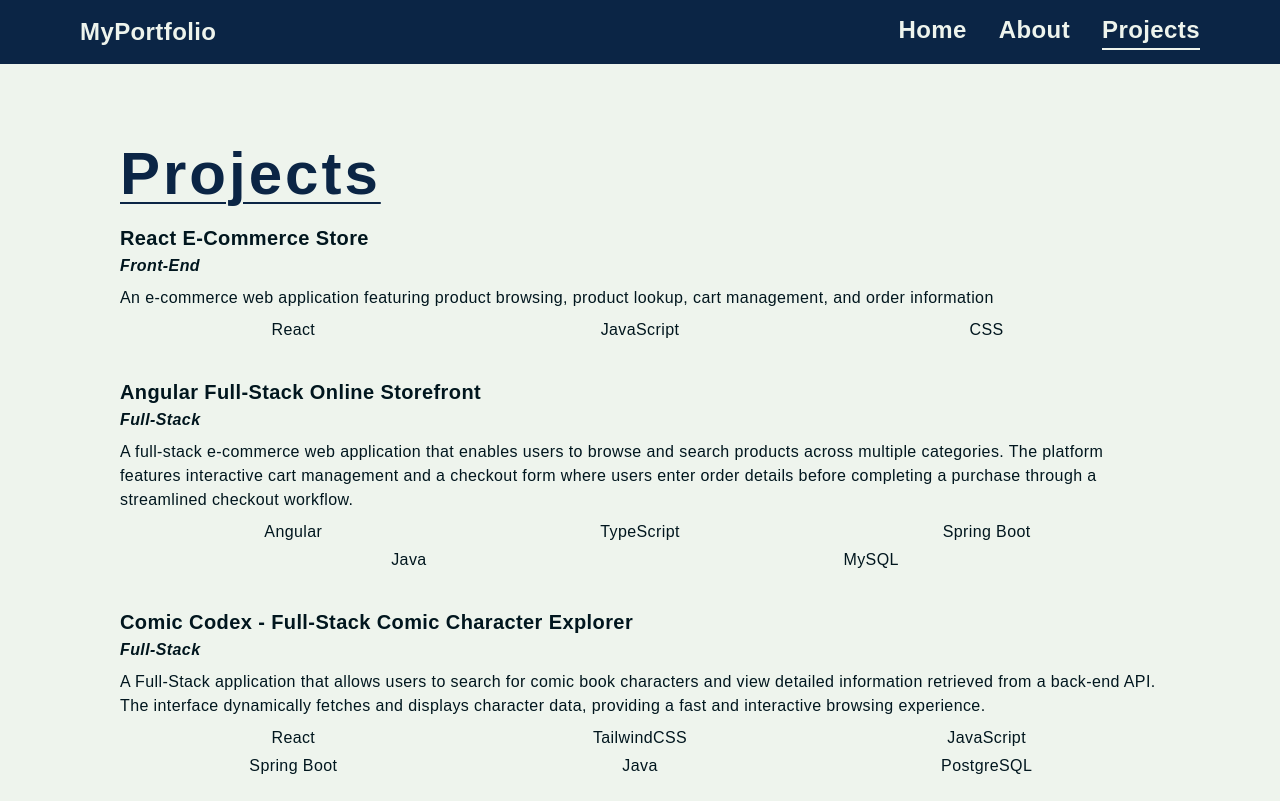
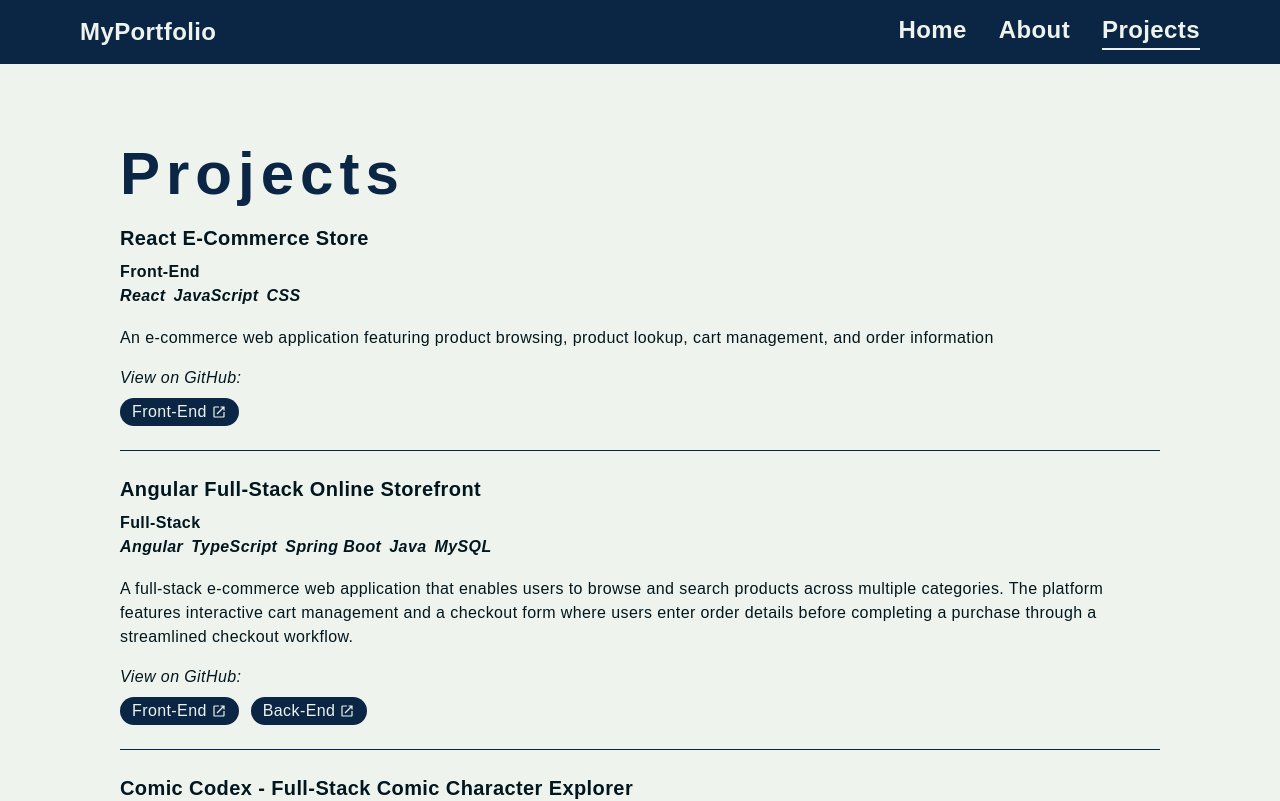
Before and after one commit to drewdlt/portfolio-website, a React (Vite) app: page /projects in a window 1280 px wide. Shown: the top 801 px of the page. Built offline with nearby package versions, Linux system fonts and the light colour scheme; a web font is replaced by a local one.

Commit message:
add github links to projects and edit some css

```diff
--- a/src/App.css
+++ b/src/App.css
@@ -14,9 +14,7 @@
 	font-size: var(--text-5xl) /* 3rem = 48px */;
 	line-height: var(--tw-leading, var(--text-5xl--line-height) /* 1 */);
 	margin-bottom: calc(var(--spacing) * 5) /* 1.25rem = 20px */;
-	text-decoration-line: underline;
-	text-underline-offset: 8px;
-	text-decoration-thickness: 2px;
+	letter-spacing: var(--tracking-widest);
 }
 
 @media (width >= 48rem) {
--- a/src/data/projects.json
+++ b/src/data/projects.json
@@ -23,7 +23,7 @@
 		"title": "Comic Codex - Full-Stack Comic Character Explorer",
 		"type": "Full-Stack",
 		"stack": ["React", "TailwindCSS", "JavaScript", "Spring Boot", "Java", "PostgreSQL"],
-		"description": "A Full-Stack application that allows users to search for comic book characters and view detailed information retrieved from a back-end API. The interface dynamically fetches and displays character data, providing a fast and interactive browsing experience.",
+		"description": "A full-stack application that allows users to search for comic book characters and view detailed information retrieved from a back-end API. The interface dynamically fetches and displays character data, providing a fast and interactive browsing experience.",
 		"links": [
 			"https://github.com/drewdlt/Comic-Codex-Front-End",
 			"https://github.com/drewdlt/Comic-Codex-API"
--- a/src/pages/about/About.jsx
+++ b/src/pages/about/About.jsx
@@ -14,7 +14,7 @@ export function About() {
 			{/* About Me section */}
 			<AboutMe />
 
-			<div className='py-13 flex flex-col bg-(--light-color) md:px-12 md:flex-row md:justify-around md:py-17'>
+			<div className='pb-13 flex flex-col bg-(--light-color) md:px-12 md:flex-row md:justify-around md:pb-17'>
 				{/* Languages section */}
 				<InfoTable title={'Languages'} languageArray={techLanguages} />
 
--- /dev/null
+++ b/src/pages/projects/ExternalLink.jsx
@@ -0,0 +1,12 @@
+export function ExternalLink({ index, link }) {
+	return (
+		<a
+			className='flex gap-1 w-fit px-3 py-0.5 bg-(--primary-color) text-(--light-color) rounded-full'
+			href={link}
+			target='_blank'
+		>
+			{index === 0 ? 'Front-End' : 'Back-End'}
+			<img src='./open-in-new.svg' className='w-4' />
+		</a>
+	);
+}
--- a/src/pages/projects/ProjectInfo.jsx
+++ b/src/pages/projects/ProjectInfo.jsx
@@ -1,12 +1,20 @@
+import { ExternalLink } from './ExternalLink';
+
 export function ProjectInfo({ project }) {
 	return (
-		<div className='text-(--dark-color)'>
-			<p className='text-xl font-bold mb-0.5'>{project.title}</p>
-			<p className='font-semibold mb-2 italic'>{project.type}</p>
-			<p className='mb-2'>{project.description}</p>
-			<div className="flex justify-evenly flex-wrap">
-				{project.stack.map(item => {
-					return <span className="w-1/3 text-center mb-1">{item}</span>
+		<div className='project-container border-b pb-6 border-(--primary-color)'>
+			<p className='text-xl font-bold mb-2'>{project.title}</p>
+			<p className='font-bold'>{project.type}</p>
+			<div className='flex flex-wrap italic font-semibold'>
+				{project.stack.map((item) => {
+					return <span className='mr-2 mb-0.5'>{item}</span>;
+				})}
+			</div>
+			<p className='my-4'>{project.description}</p>
+			<p className='mb-2 italic'>View on GitHub:</p>
+			<div className='flex gap-3'>
+				{project.links.map((link, idx) => {
+					return <ExternalLink index={idx} link={link} />;
 				})}
 			</div>
 		</div>
--- /dev/null
+++ b/src/pages/projects/Projects.css
@@ -0,0 +1,4 @@
+.project-container:last-child {
+    border: none;
+    padding-bottom: 0;
+}
--- a/src/pages/projects/Projects.jsx
+++ b/src/pages/projects/Projects.jsx
@@ -1,20 +1,18 @@
-import projects from "../../data/projects.json";
-import { ProjectInfo } from "./ProjectInfo";
+import './Projects.css';
+import projects from '../../data/projects.json';
+import { ProjectInfo } from './ProjectInfo';
 
 export function Projects() {
-
-    console.log(projects);
-
-    return (
-        <div className="section-container bg-(--light-color) min-h-[calc(100vh-2.5rem)]">
-            <h1 className="section-header font-extrabold text-(--primary-color)">Projects</h1>
-            <div className="flex flex-col gap-8">
-                {
-                    projects.map(project => {
-                        return <ProjectInfo key={project.id} project={project}/>
-                    })
-                }
-            </div>
-        </div>
-    )
+	return (
+		<div className='section-container bg-(--light-color) min-h-[calc(100vh-2.5rem)]'>
+			<h1 className='section-header font-extrabold text-(--primary-color)'>
+				Projects
+			</h1>
+			<div className='text-(--dark-color) flex flex-col gap-6'>
+				{projects.map((project) => {
+					return <ProjectInfo key={project.id} project={project} />;
+				})}
+			</div>
+		</div>
+	);
 }
```
Also changed, not shown: src/pages/about/About.css (+0 -31 lines), public/open-in-new.svg (added).
